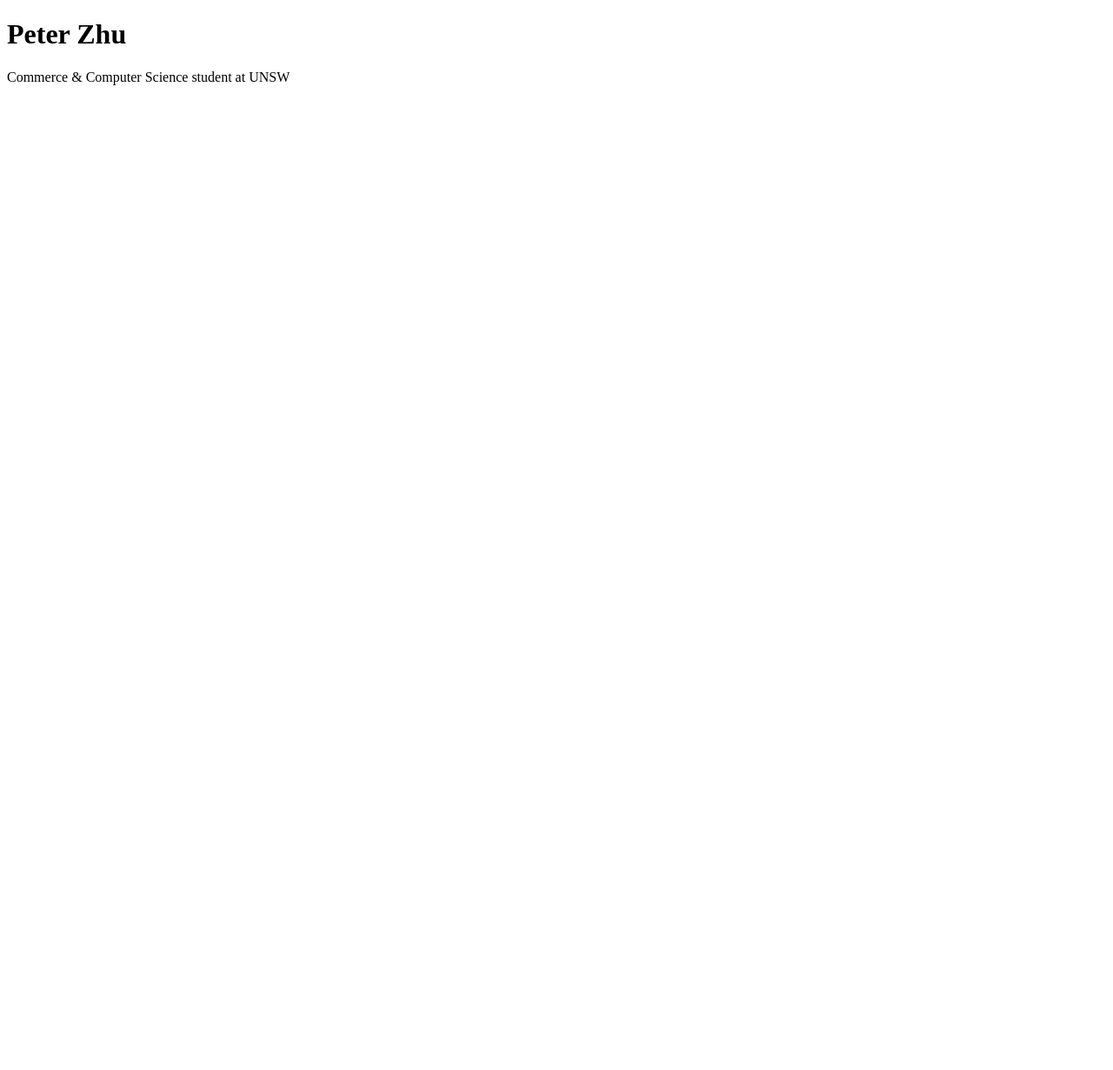
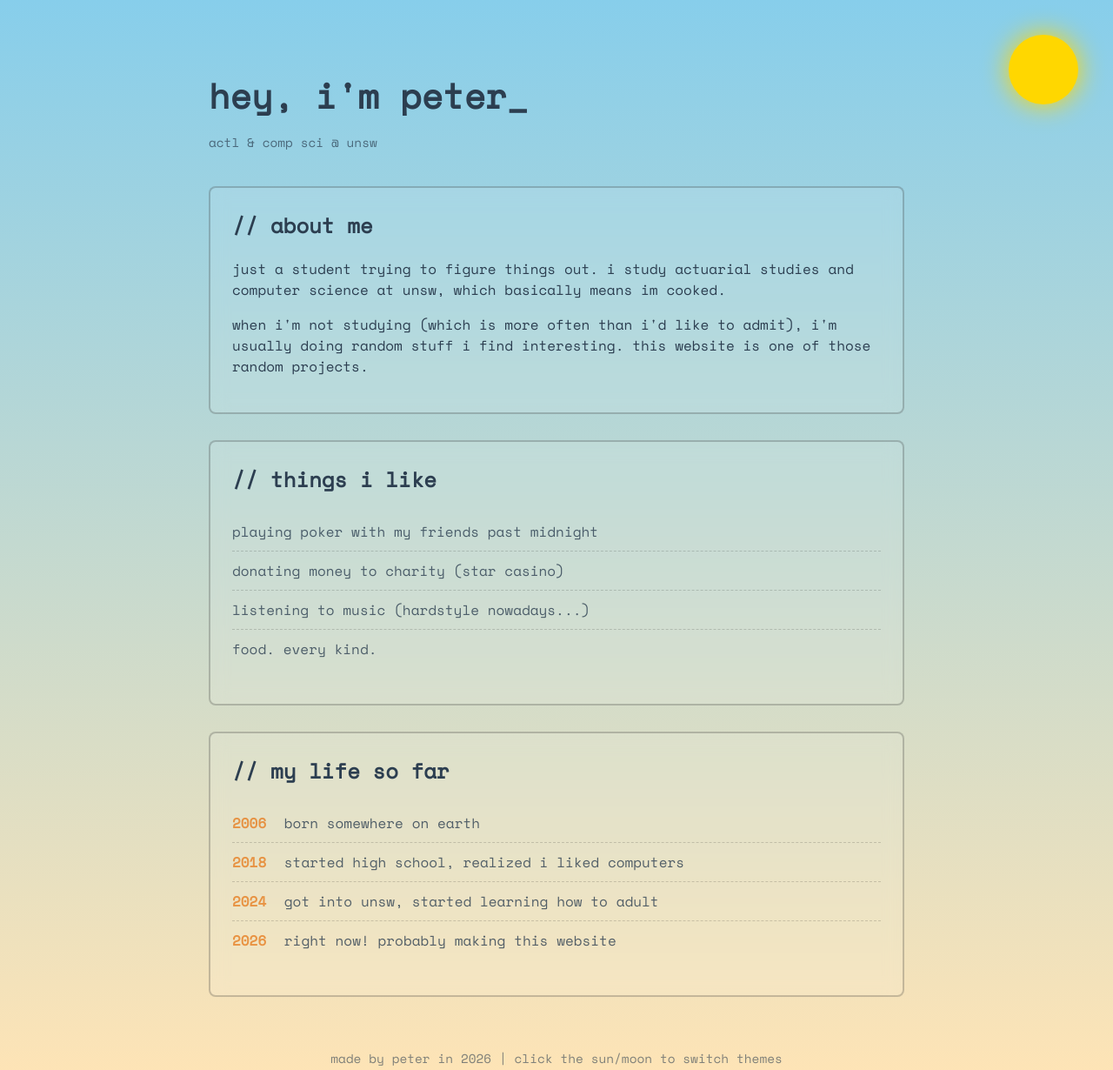
Before and after one commit to pzhu42/pzhu42.github.io, a plain HTML site: page index.html in a window 1280 px wide. Shown: the whole page at 87% size. Before the commit the page ends 800 px from the top, so only its background shows below. Drawn offline with nearby package versions, Linux system fonts and the light colour scheme.

Commit message:
Revamp index.html with a complete redesign, including new layout, styling, and personal content sections about interests and life milestones.

```diff
--- a/index.html
+++ b/index.html
@@ -1,10 +1,57 @@
 <!DOCTYPE html>
-<html>
-  <head>
-    <title>Peter Zhu</title>
-  </head>
-  <body>
-    <h1>Peter Zhu</h1>
-    <p>Commerce & Computer Science student at UNSW</p>
-  </body>
+<html lang="en">
+<head>
+    <meta charset="UTF-8">
+    <meta name="viewport" content="width=device-width, initial-scale=1.0">
+    <title>peter's corner of the internet</title>
+    <link href="https://fonts.googleapis.com/css2?family=Space+Mono&display=swap" rel="stylesheet">
+    <link rel="stylesheet" href="style.css">
+</head>
+<body class="day">
+    <div id="celestial"></div>
+    <div id="stars"></div>
+
+    <div class="container">
+        <h1>hey, i'm peter<span class="cursor">_</span></h1>
+        <p class="subtitle">actl & comp sci @ unsw</p>
+
+        <section class="section">
+            <h2>// about me</h2>
+            <p>
+                just a student trying to figure things out. i study actuarial studies and computer science
+                at unsw, which basically means im cooked.
+            </p>
+            <p>
+                when i'm not studying (which is more often than i'd like to admit), i'm usually
+                doing random stuff i find interesting. this website is one of those random projects.
+            </p>
+        </section>
+
+        <section class="section">
+            <h2>// things i like</h2>
+            <ul class="hobby-list">
+                <li>playing poker with my friends past midnight</li>
+                <li>donating money to charity (star casino)</li>
+                <li>listening to music (hardstyle nowadays...)</li>
+                <li>food. every kind.</li>
+            </ul>
+        </section>
+
+        <section class="section">
+            <h2>// my life so far</h2>
+            <ul class="timeline-list">
+                <li><span class="year">2006</span> born somewhere on earth</li>
+                <li><span class="year">2018</span> started high school, realized i liked computers</li>
+                <li><span class="year">2024</span> got into unsw, started learning how to adult</li>
+                <li><span class="year">2026</span> right now! probably making this website</li>
+            </ul>
+        </section>
+
+        <footer>
+            made by peter in 2026 | click the sun/moon to switch themes
+        </footer>
+    </div>
+
+    <script src="script.js"></script>
+</body>
 </html>
--- /dev/null
+++ b/script.js
@@ -0,0 +1,52 @@
+var currentTheme = 'day';
+var celestialElement;
+var starsContainer;
+
+var savedTheme = localStorage.getItem('theme');
+if (savedTheme) {
+    currentTheme = savedTheme;
+}
+
+document.addEventListener('DOMContentLoaded', function() {
+    celestialElement = document.getElementById('celestial');
+    starsContainer = document.getElementById('stars');
+    document.body.className = currentTheme;
+    setupTheme();
+    celestialElement.addEventListener('click', switchTheme);
+});
+
+function switchTheme() {
+    if (currentTheme === 'day') {
+        currentTheme = 'night';
+    } else {
+        currentTheme = 'day';
+    }
+    localStorage.setItem('theme', currentTheme);
+    document.body.className = currentTheme;
+    setupTheme();
+}
+
+function setupTheme() {
+    if (currentTheme === 'night') {
+        addStars();
+    } else {
+        removeStars();
+    }
+}
+
+function addStars() {
+    starsContainer.innerHTML = '';
+    for (var i = 0; i < 100; i++) {
+        var star = document.createElement('div');
+        star.className = 'star';
+        var randomLeft = Math.random() * 100;
+        var randomTop = Math.random() * 100;
+        star.style.left = randomLeft + '%';
+        star.style.top = randomTop + '%';
+        starsContainer.appendChild(star);
+    }
+}
+
+function removeStars() {
+    starsContainer.innerHTML = '';
+}
--- /dev/null
+++ b/style.css
@@ -0,0 +1,195 @@
+body {
+    margin: 0;
+    padding: 20px;
+    font-family: 'Space Mono', monospace;
+    transition: all 0.5s ease;
+    min-height: 100vh;
+}
+
+body.day {
+    background: linear-gradient(to bottom, #87CEEB 0%, #FFE4B5 100%);
+    color: #2c3e50;
+}
+
+body.night {
+    background: linear-gradient(to bottom, #0c1445 0%, #1a1a2e 100%);
+    color: #e0e0e0;
+}
+
+#celestial {
+    position: fixed;
+    top: 40px;
+    right: 40px;
+    width: 80px;
+    height: 80px;
+    border-radius: 50%;
+    cursor: pointer;
+    transition: all 0.5s ease;
+    z-index: 100;
+}
+
+body.day #celestial {
+    background: #FFD700;
+    box-shadow: 0 0 30px #FFD700;
+}
+
+body.night #celestial {
+    background: #f4f4f4;
+    box-shadow: 0 0 30px rgba(255,255,255,0.3);
+}
+
+body.night #celestial::before {
+    content: '';
+    position: absolute;
+    top: 7px;
+    left: 13px;
+    width: 70px;
+    height: 70px;
+    background: #1a1a2e;
+    border-radius: 50%;
+}
+
+#stars {
+    position: fixed;
+    top: 0;
+    left: 0;
+    width: 100%;
+    height: 100%;
+    pointer-events: none;
+    z-index: 1;
+}
+
+.star {
+    position: absolute;
+    width: 2px;
+    height: 2px;
+    background: white;
+    border-radius: 50%;
+}
+
+.container {
+    max-width: 800px;
+    margin: 0 auto;
+    position: relative;
+    z-index: 10;
+}
+
+h1 {
+    font-size: 2.5em;
+    margin: 60px 0 10px 0;
+}
+
+.cursor {
+    animation: blink 1s infinite;
+}
+
+@keyframes blink {
+    0%, 50%, 100% { opacity: 1; }
+    25%, 75% { opacity: 0; }
+}
+
+.subtitle {
+    font-size: 0.9em;
+    opacity: 0.7;
+    margin-bottom: 40px;
+}
+
+h2 {
+    margin-top: 0;
+    font-size: 1.5em;
+}
+
+.section {
+    background: rgba(255, 255, 255, 0.1);
+    backdrop-filter: blur(10px);
+    border: 2px solid;
+    padding: 25px;
+    margin: 30px 0;
+    border-radius: 8px;
+}
+
+body.day .section {
+    border-color: rgba(0, 0, 0, 0.2);
+}
+
+body.night .section {
+    border-color: rgba(255, 255, 255, 0.2);
+}
+
+.hobby-list,
+.timeline-list {
+    list-style: none;
+    padding: 0;
+}
+
+.hobby-list li,
+.timeline-list li {
+    padding: 10px 0;
+    border-bottom: 1px dashed;
+    opacity: 0.8;
+}
+
+body.day .hobby-list li,
+body.day .timeline-list li {
+    border-color: rgba(0, 0, 0, 0.2);
+}
+
+body.night .hobby-list li,
+body.night .timeline-list li {
+    border-color: rgba(255, 255, 255, 0.2);
+}
+
+.hobby-list li:last-child,
+.timeline-list li:last-child {
+    border-bottom: none;
+}
+
+.year {
+    font-weight: bold;
+    display: inline-block;
+    min-width: 50px;
+}
+
+body.day .year {
+    color: #e67e22;
+}
+
+body.night .year {
+    color: #3498db;
+}
+
+footer {
+    text-align: center;
+    margin-top: 60px;
+    opacity: 0.6;
+    font-size: 0.9em;
+}
+
+a {
+    color: inherit;
+    text-decoration: underline;
+}
+
+@media (max-width: 600px) {
+    body {
+        padding: 15px;
+    }
+
+    h1 {
+        font-size: 2em;
+    }
+
+    #celestial {
+        width: 60px;
+        height: 60px;
+        top: 20px;
+        right: 20px;
+    }
+
+    body.night #celestial::before {
+        width: 40px;
+        height: 40px;
+        top: 10px;
+        left: 15px;
+    }
+}
```
